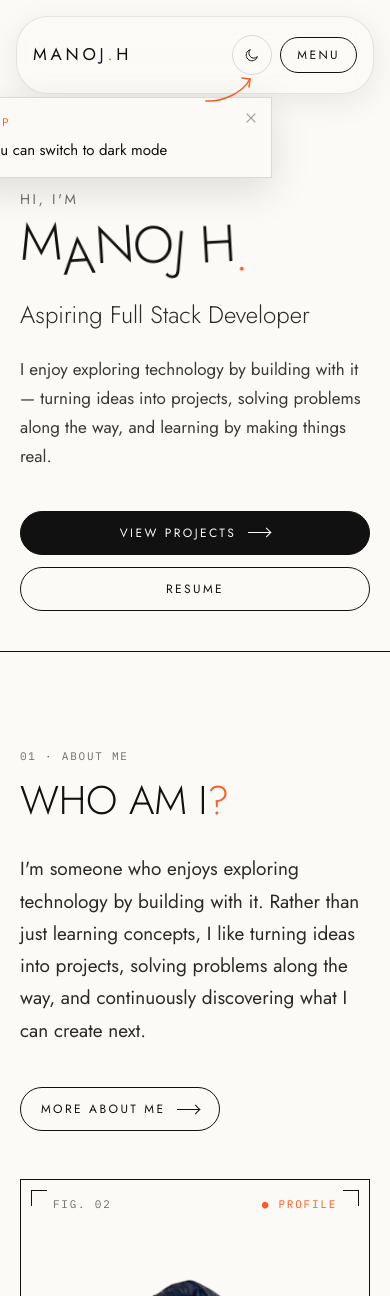
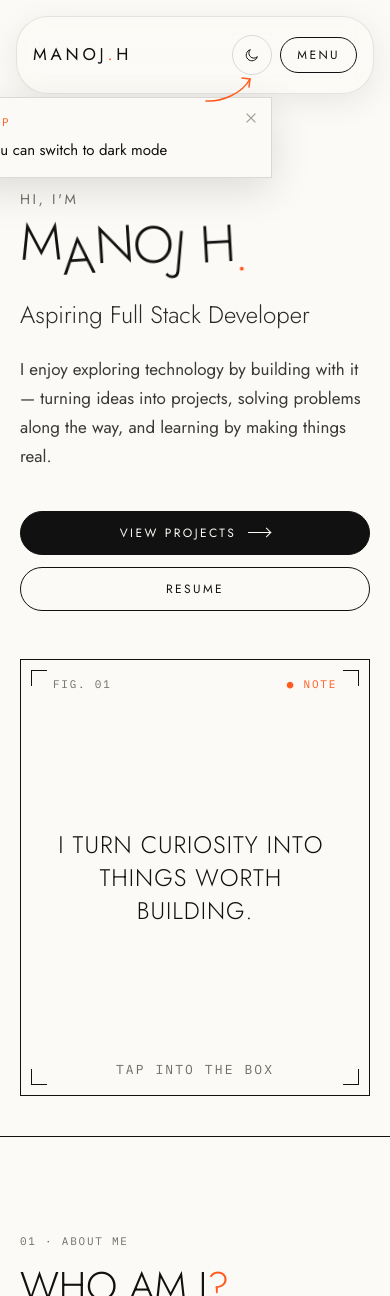
Before and after one commit to manoj2006h/Manoj-Portfolio, a React (Vite) app: page / in a window 390 px wide. Shown: the top 1296 px of the page. Built offline with nearby package versions, Linux system fonts and the light colour scheme.

Commit message:
add random box to mobile

```diff
--- a/src/Components/Home.jsx
+++ b/src/Components/Home.jsx
@@ -10,6 +10,8 @@ const Home = () => {
   const panelBoxRef = useRef(null)
   const panelCharRefs = useRef([])
   const panelState = useRef({ items: [], hovered: false, ready: false, raf: 0 })
+
+  const [panelTapped, setPanelTapped] = useState(false)
 
   const [offsets, setOffsets] = useState(() => {
     const isMobile = typeof window !== 'undefined' && window.innerWidth < 768
@@ -277,20 +279,22 @@ const Home = () => {
 
           {/* RIGHT SIDE PANEL */}
           <motion.div
-            className="hidden md:block"
             initial={{ opacity: 0, y: 28 }}
             animate={{ opacity: 1, y: 0 }}
             transition={{ duration: 0.8, delay: 0.1, ease: [0.2, 0.8, 0.2, 1] }}
           >
             <div
               ref={panelBoxRef}
-              className="vf hero-float-box mx-auto aspect-[4/5] w-full max-w-md overflow-hidden"
+              className={`vf hero-float-box mx-auto aspect-[4/5] w-full max-w-md overflow-hidden ${panelTapped ? 'is-tapped' : ''}`}
               onMouseEnter={() => {
                 panelState.current.hovered = true
               }}
               onMouseLeave={() => {
                 panelState.current.hovered = false
               }}
+              onTouchStart={() => setPanelTapped(true)}
+              onTouchEnd={() => setPanelTapped(false)}
+              onTouchCancel={() => setPanelTapped(false)}
             >
               <span className="c tl" />
               <span className="c tr" />
@@ -357,7 +361,10 @@ const Home = () => {
                 </p>
               </div>
               <div className="absolute inset-x-0 bottom-0 z-[2] flex items-center justify-center px-8 py-4">
-                <span className="m text-[13px]">Hover into the box</span>
+                <span className="m text-[13px]">
+                  <span className="md:hidden">Tap</span>
+                  <span className="hidden md:inline">Hover</span> into the box
+                </span>
               </div>
             </div>
           </motion.div>
--- a/src/index.css
+++ b/src/index.css
@@ -214,7 +214,8 @@
     animation-delay: var(--fdelay, 0s);
   }
   .hero-name:hover .hero-char,
-  .hero-float-box:hover .hero-char {
+  .hero-float-box:hover .hero-char,
+  .hero-float-box.is-tapped .hero-char {
     transform: none;
   }
   .hero-name:hover .hero-float-inner,
```
